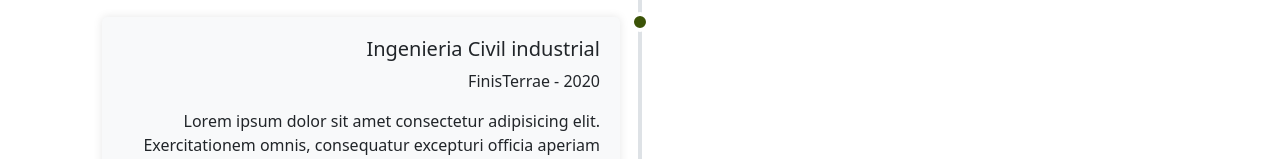
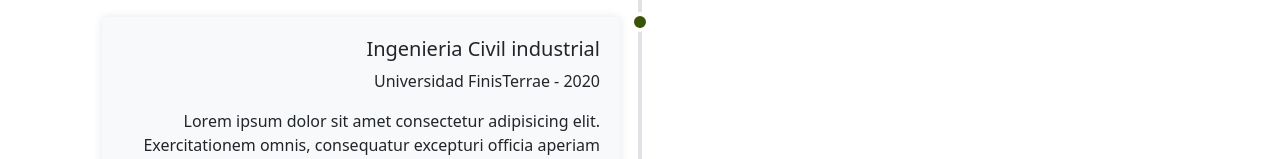
Before and after one commit to matpenag/matpenag.github.io, a plain HTML site: page Educa.html in a window 1280 px wide. Shown: the part 715-874 px from the top of the page. Drawn offline with nearby package versions, Linux system fonts and the light colour scheme.

Commit message:
Cambio Educacion

```diff
--- a/Educa.html
+++ b/Educa.html
@@ -117,7 +117,7 @@
         <li class="timeline-item timeline-item-left">
           <div class="timeline-item-content">
             <h5>Ingenieria Civil industrial</h5>
-            <p>FinisTerrae - 2020</p>
+            <p>Universidad FinisTerrae - 2020</p>
             <p>
               Lorem ipsum dolor sit amet consectetur adipisicing elit.
               Exercitationem omnis, consequatur excepturi officia aperiam
```
